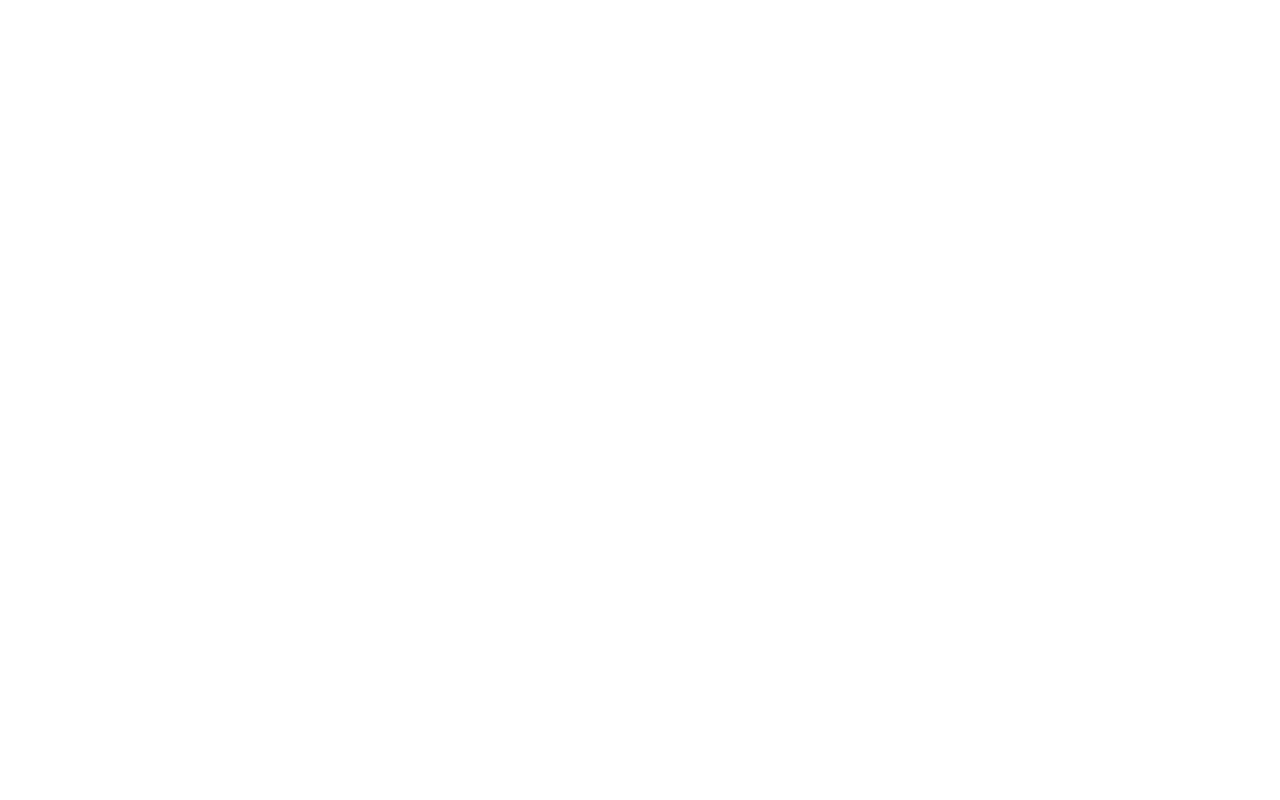
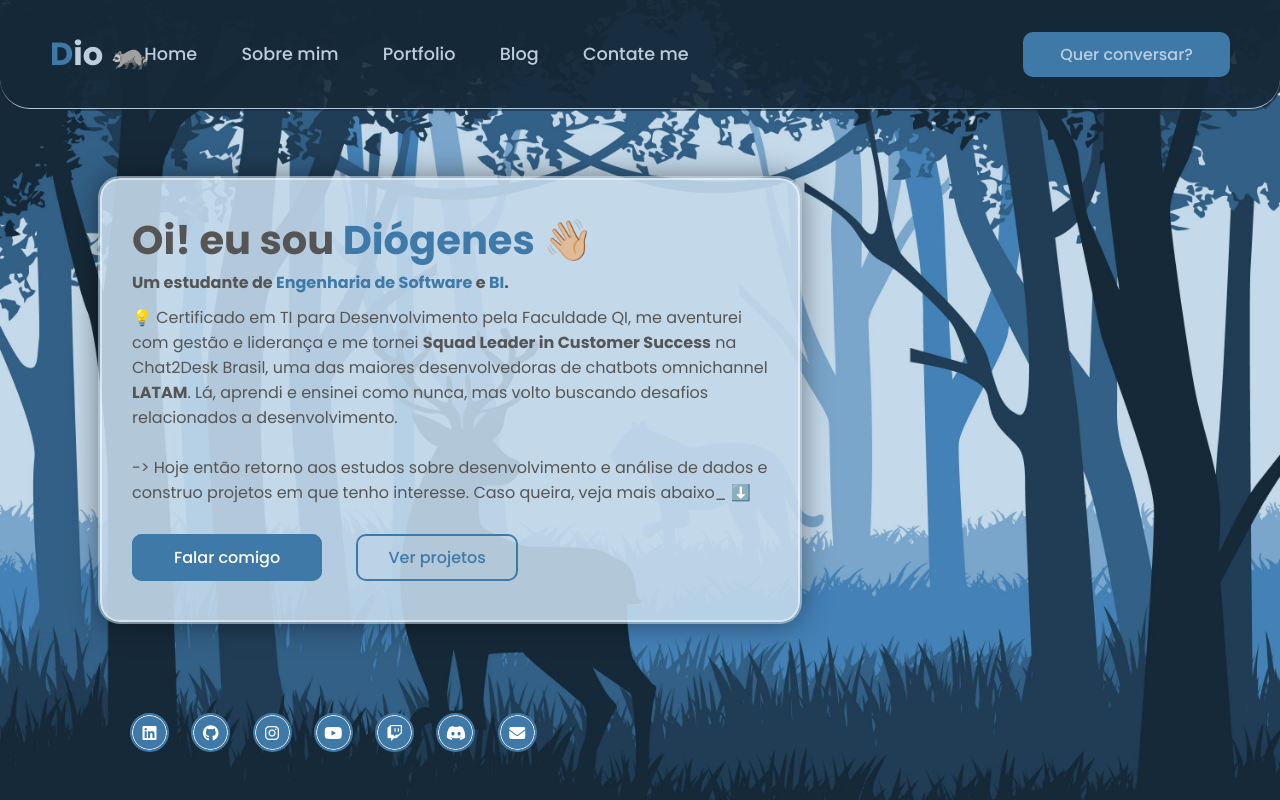
Before and after one commit to viegna/Home, a plain HTML site: page index.html in a window 1280 px wide. Drawn offline with Linux system fonts and the light colour scheme.

Commit message:
added apresentação added images logo, guaxinim n bg_forest modified styles.css
added href

```diff
--- a/index.html
+++ b/index.html
@@ -1,12 +1,50 @@
 <!DOCTYPE html>
 <html lang="pt/br">
+
 <head>
     <meta charset="UTF-8">
     <meta name="viewport" content="width=device-width, initial-scale=1.0">
+    <link rel="stylesheet" href="styles/styles.css">
+    <link rel="stylesheet" href="https://cdnjs.cloudflare.com/ajax/libs/font-awesome/6.4.0/css/all.min.css">
     <title>Home</title>
-</head>
+
 <body>
+    </head>
+    <header>
+        <h2 class="logo"><span>D</span>io 🦝</h2>
+        <nav class="navigation">
+            <a target="_blank" href="#">Home</a>
+            <a target="_blank" href="#">Sobre mim</a>
+            <a target="_blank" href="https://diogenes-oliveira.github.io/Home">Portfolio</a>
+            <a target="_blank" href="https://www.instagram.com/diogenes.mp4/">Blog</a>
+            <a target="_blank" href="mailto:diogeneswilgner.so@gmail.com">Contate me</a>
+        </nav>
+        <a href="https://wa.me/5551985403898" target="_blank" class="btn-talk">Quer conversar?</a>
+    </header>
+
+    <section class="home">
+        <div class="content">
+            <h2>Oi! eu sou <span>Diógenes</span> 👋🏼</h2>
+            <h3>Um estudante de <span>Engenharia de Software</span> e <span>BI</span>.</h4>
+            <p>💡 Certificado em TI para Desenvolvimento pela Faculdade QI, me aventurei com gestão e liderança e me tornei <strong>Squad Leader in Customer Success</strong> na Chat2Desk Brasil, uma das maiores desenvolvedoras de chatbots omnichannel <strong>LATAM</strong>. Lá, aprendi e ensinei como nunca, mas volto buscando desafios relacionados a desenvolvimento.
+            <br><br>-> Hoje então retorno aos estudos sobre desenvolvimento e análise de dados e construo projetos em que tenho interesse. Caso queira, veja mais abaixo_ ⬇️</p>
+            <div class="btn-group">
+                <a href="#">Falar comigo</a>
+                <a href="#">Ver projetos</a>
+            </div>
+            <div class="social-icons">
+                <a target="_blank" href="https://www.linkedin.com/in/diogeneswilgner/"><i class="fa-brands fa-linkedin"></i></a>
+                <a target="_blank" href="https://github.com/diogenes-oliveira"><i class="fa-brands fa-github"></i></a>
+                <a target="_blank" href="https://www.instagram.com/diogenes.mp4/"><i class="fa-brands fa-instagram"></i></a>
+                <a target="_blank" href="https://www.youtube.com/channel/UCfmOlObUfpu_HkPC2GgmJow"><i class="fa-brands fa-youtube"></i></a>
+                <a target="_blank" href="https://www.twitch.tv/viegna"><i class="fa-brands fa-twitch"></i></a>
+                <a target="_blank" href="https://discord.gg/YPxx8aDc"><i class="fa-brands fa-discord"></i></a>
+                <a target="_blank" href="mailto:diogeneswilgner.so@gmail.com"><i class="fa-solid fa-envelope"></i></a>
+            </div>
+        </div>
+    </section>
 
 
 </body>
+
 </html>
--- a/styles/styles.css
+++ b/styles/styles.css
@@ -0,0 +1,166 @@
+ @import url('https://fonts.googleapis.com/css2?family=Poppins:wght@300; 400; 500; 600; 700; 800; 900&display=swap');
+
+* {
+    margin: 0;
+    padding: 0;
+    box-sizing: border-box;
+    font-family: 'Poppins', sans-serif;
+}
+
+span {
+    color: #3E79A8;
+}
+
+header {
+    position: fixed;
+    top: 0;
+    left: 0;
+    width: 100%;
+    padding: 30px 50px;
+    display: flex;
+    justify-content: space-between;
+    align-items: center;
+    z-index: 100;
+    background-color: rgba(22, 41, 56, .9);
+    border-bottom-left-radius: 30px;
+    border-bottom-right-radius: 30px;
+    border-bottom: 1px solid rgba(196, 217, 234, .9);
+    outline: 2px solid rgba(22, 41, 56, .5);
+}
+
+.logo {
+    font-size: 2em;
+    color: #BCCEDE;
+    cursor: default;
+}
+
+.logo span {
+    color: #3E79A8;
+}
+
+.navigation {
+    margin-left: -300px;
+}
+
+.navigation a {
+    font-size: 1.1em;
+    color: #BCCEDE;
+    text-decoration: none;
+    margin-right: 40px;
+    font-weight: 500;
+}
+
+.navigation a:hover {
+    color: #3E79A8;
+}
+
+.btn-talk {
+    color: #BCCEDE;
+    text-decoration: none;
+    padding: 8px 35px;
+    background-color: #3E79A8;
+    border-radius: 10px;
+    border: 2px solid #3E79A8;
+    font-weight: 500;
+    transition: .3s;
+}
+
+.btn-talk:hover {
+        color: #3E79A8;
+        background-color: transparent;
+}
+
+.home {
+    position: relative;
+    width: 100%;
+    height: 100vh;
+    background: url('/images/bg_forest.jpg');
+    background-size: cover;
+    background-position: center;
+    display: flex;
+    align-items: center;
+    padding: 30px 100px;
+}
+
+.content {
+    max-width: 700px;
+    color: #555;
+    background-color: rgba(196, 217, 234, .9);
+    border: 2px solid rgba(255, 255, 255, .5);
+    border-radius: 20px;
+    box-shadow: 0 0 30px rgba(0, 0, 0,.5);
+    padding: 30px;
+    padding-bottom: 50px;
+    outline: 2px solid rgba(196, 217, 234, .6);
+}
+
+.content h2 {
+    font-size: 2.5em;
+}
+
+.content h2 span{
+    color: #3E79A8;
+}
+
+.content h3 {
+    font-size: 1em;
+}
+
+.content p {
+    padding: 10px 0 40px 0;
+}
+.btn-group a {
+    color: #fff;
+    text-decoration: none;
+    padding: 10px 40px;
+    background-color: #3E79A8;
+    border-radius: 10px;
+    border: 2px solid #3E79A8;
+    font-weight: 500;
+    transition: .3s;
+}
+
+.btn-group a:hover:nth-child(1) {
+    color: #3E79A8;
+    background-color: transparent;
+}
+
+.btn-group a:nth-child(2) {
+    color: #3E79A8;
+    background-color: transparent;
+    margin-left: 30px;
+    padding: 10px 30px;
+}
+
+.btn-group a:hover:nth-child(2) {
+    color: #fff;
+    background-color: #3E79A8;
+}
+
+.social-icons {
+    position: absolute;
+    bottom: 50px;
+}
+
+.social-icons a {
+    display: inline-block;
+    width: 35px;
+    height: 35px;
+    background-color: #3E79A8;
+    border-radius: 50%;
+    margin-right: 22px;
+    text-align: center;
+    line-height: 35px;
+    border: 1px solid #fff;
+    outline: 2px solid #3E79A8;
+    transition: .3s;
+}
+
+.social-icons a:hover {
+    transform: translateY(-5px);
+}
+
+.social-icons a i {
+    color: #fff;
+
+}
```
Also changed, not shown: images/bg_forest.jpg (added), images/logo.jpg (added), 1 other file.
